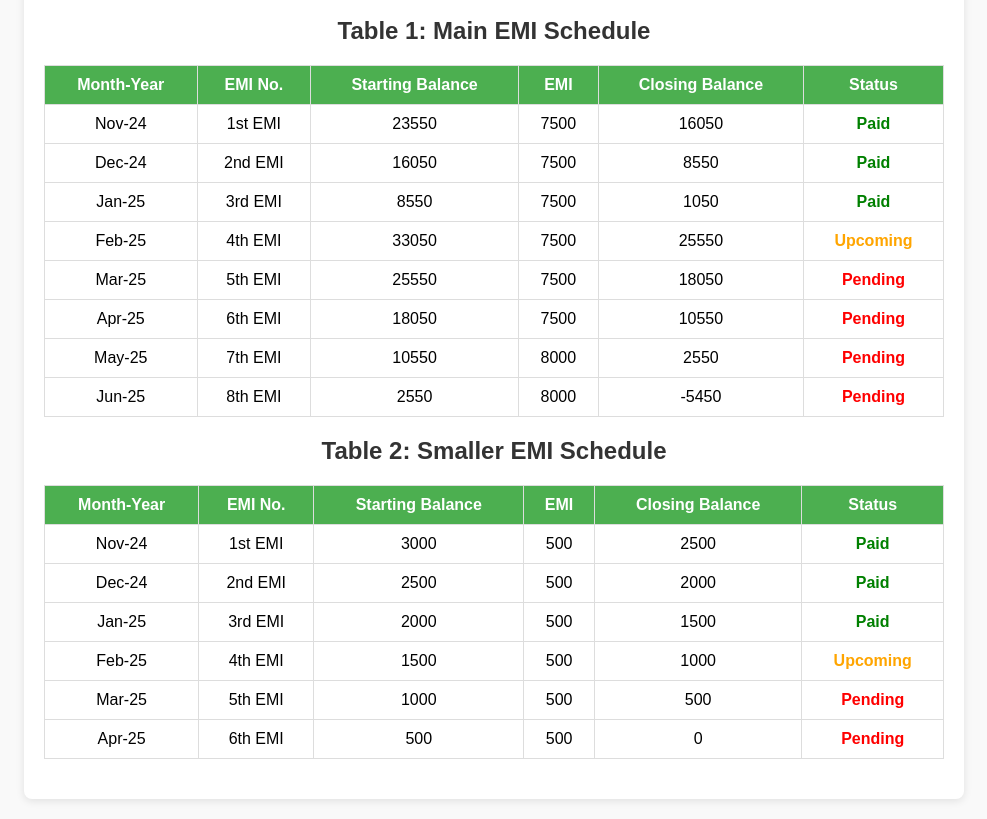
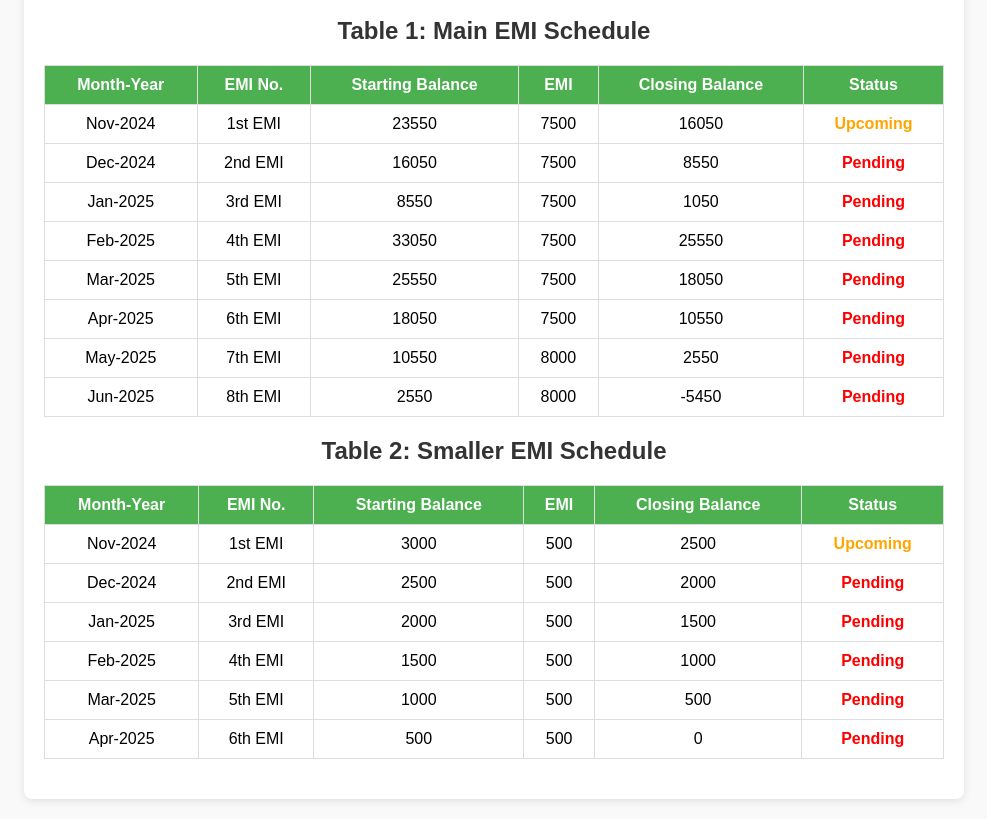
Before and after one commit to asureeAK/EMI-Checklist, a plain HTML site: page index.html in a window 1280 px wide. Shown: the part 431-1250 px from the top of the page, without its empty margins (146-1133 px from the left). Drawn offline with Linux system fonts and the light colour scheme.

Commit message:
Update index.html

```diff
--- a/index.html
+++ b/index.html
@@ -105,7 +105,7 @@
                 </thead>
                 <tbody id="table1Body">
                     <tr>
-                        <td>Nov-24</td>
+                        <td>Nov-2024</td>
                         <td>1st EMI</td>
                         <td>23550</td>
                         <td>7500</td>
@@ -113,7 +113,7 @@
                         <td></td>
                     </tr>
                     <tr>
-                        <td>Dec-24</td>
+                        <td>Dec-2024</td>
                         <td>2nd EMI</td>
                         <td>16050</td>
                         <td>7500</td>
@@ -121,7 +121,7 @@
                         <td></td>
                     </tr>
                     <tr>
-                        <td>Jan-25</td>
+                        <td>Jan-2025</td>
                         <td>3rd EMI</td>
                         <td>8550</td>
                         <td>7500</td>
@@ -129,7 +129,7 @@
                         <td></td>
                     </tr>
                     <tr>
-                        <td>Feb-25</td>
+                        <td>Feb-2025</td>
                         <td>4th EMI</td>
                         <td>33050</td>
                         <td>7500</td>
@@ -137,7 +137,7 @@
                         <td></td>
                     </tr>
                     <tr>
-                        <td>Mar-25</td>
+                        <td>Mar-2025</td>
                         <td>5th EMI</td>
                         <td>25550</td>
                         <td>7500</td>
@@ -145,7 +145,7 @@
                         <td></td>
                     </tr>
                     <tr>
-                        <td>Apr-25</td>
+                        <td>Apr-2025</td>
                         <td>6th EMI</td>
                         <td>18050</td>
                         <td>7500</td>
@@ -153,7 +153,7 @@
                         <td></td>
                     </tr>
                     <tr>
-                        <td>May-25</td>
+                        <td>May-2025</td>
                         <td>7th EMI</td>
                         <td>10550</td>
                         <td>8000</td>
@@ -161,7 +161,7 @@
                         <td></td>
                     </tr>
                     <tr>
-                        <td>Jun-25</td>
+                        <td>Jun-2025</td>
                         <td>8th EMI</td>
                         <td>2550</td>
                         <td>8000</td>
@@ -188,7 +188,7 @@
                 </thead>
                 <tbody id="table2Body">
                     <tr>
-                        <td>Nov-24</td>
+                        <td>Nov-2024</td>
                         <td>1st EMI</td>
                         <td>3000</td>
                         <td>500</td>
@@ -196,7 +196,7 @@
                         <td></td>
                     </tr>
                     <tr>
-                        <td>Dec-24</td>
+                        <td>Dec-2024</td>
                         <td>2nd EMI</td>
                         <td>2500</td>
                         <td>500</td>
@@ -204,7 +204,7 @@
                         <td></td>
                     </tr>
                     <tr>
-                        <td>Jan-25</td>
+                        <td>Jan-2025</td>
                         <td>3rd EMI</td>
                         <td>2000</td>
                         <td>500</td>
@@ -212,7 +212,7 @@
                         <td></td>
                     </tr>
                     <tr>
-                        <td>Feb-25</td>
+                        <td>Feb-2025</td>
                         <td>4th EMI</td>
                         <td>1500</td>
                         <td>500</td>
@@ -220,7 +220,7 @@
                         <td></td>
                     </tr>
                     <tr>
-                        <td>Mar-25</td>
+                        <td>Mar-2025</td>
                         <td>5th EMI</td>
                         <td>1000</td>
                         <td>500</td>
@@ -228,7 +228,7 @@
                         <td></td>
                     </tr>
                     <tr>
-                        <td>Apr-25</td>
+                        <td>Apr-2025</td>
                         <td>6th EMI</td>
                         <td>500</td>
                         <td>500</td>
```
